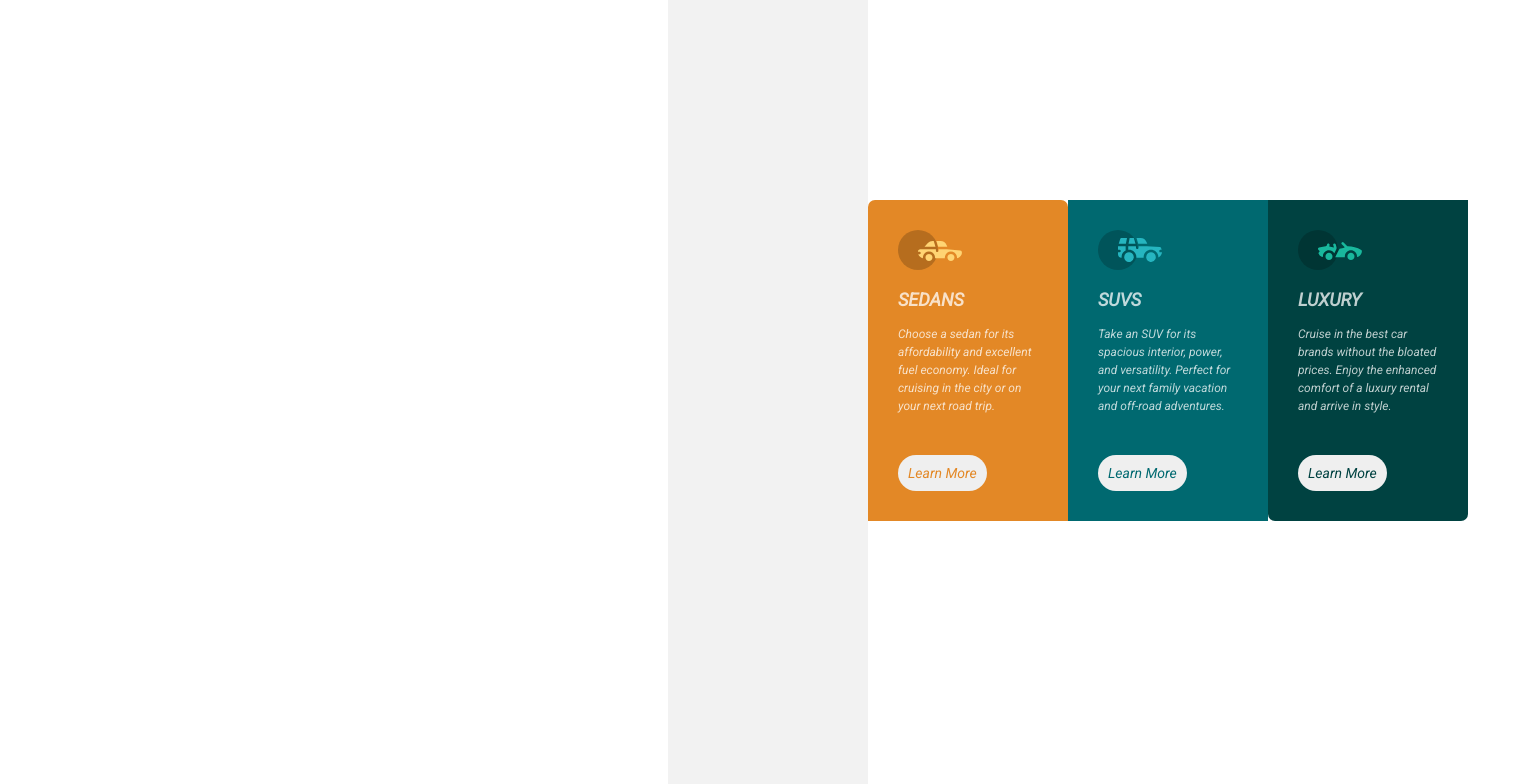
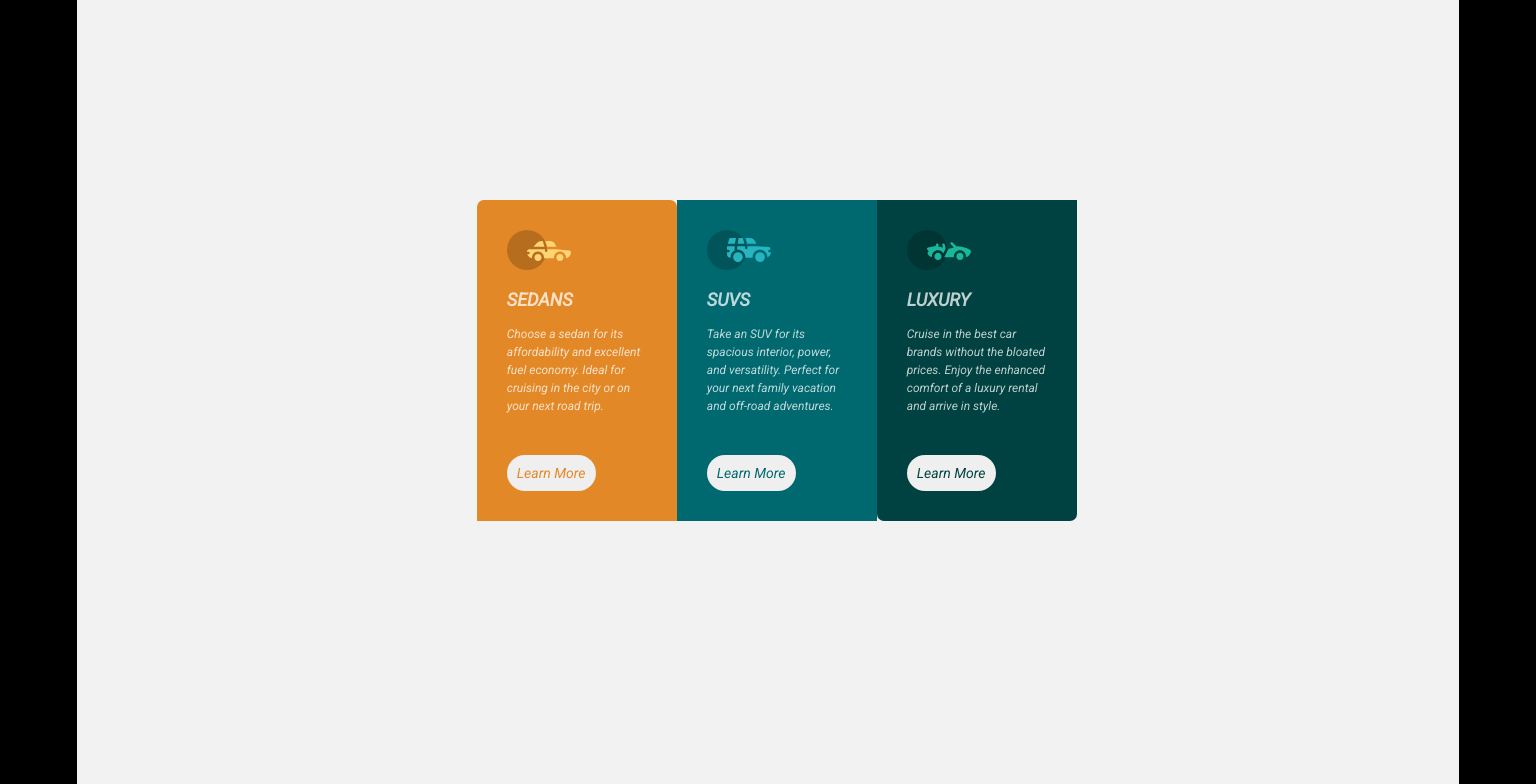
Before and after one commit to AlexeyKramarchuk/-3-column-V2, a plain HTML site: page index.html in a window 1536 px wide. Shown: the top 784 px of the page. Drawn offline with Linux system fonts and the light colour scheme.

Commit message:
chenge css

```diff
--- a/style.css
+++ b/style.css
@@ -18,14 +18,15 @@
   }
 
   .wrapper {
+    display: flex;
+    justify-content: center;
+    align-items: center;
     margin: auto;
-    width: 200px;
-    max-width: 375px;
     }
 
 .container {
     margin: 10px;
-    width: 100%;
+    width: 200px;
     }
 
 .section-one {
@@ -78,16 +79,19 @@
     }
 
 
-@media (min-width: 1000px) {
+@media (min-width: 1440px) {
     .wrapper {
+        display: flex;
+        justify-content: center;
+        align-items: center;
         background-color: black;
     }
 
     .container {
         display: grid;
-        grid-template-columns: repeat(5, 200px);
+        grid-template-columns: repeat(7, 200px);
         grid-template-rows: repeat(5, minmax(200px, auto));
-        /* width: 90%; */
+        width: 90%;
         margin: auto;
         background-color: var(--c-light-gray);
     }
@@ -96,7 +100,7 @@
         background-color: var(--c-bright-orange);
         color: var(--c-transparent-white);
         grid-row: 2;
-        grid-column: 2;
+        grid-column: 3;
         padding: 30px;
     }
 
@@ -108,7 +112,7 @@
         background-color: var(--c-dark-cyan);
         color: var(--c-transparent-white);
         grid-row: 2;
-        grid-column: 3;
+        grid-column: 4;
         padding: 30px;
     }
 
@@ -120,7 +124,7 @@
         background-color: var(--c-very-dark-cyan);
         color: var(--c-transparent-white);
         grid-row: 2;
-        grid-column: 4;
+        grid-column: 5;
         padding: 30px;
     }
 
```
